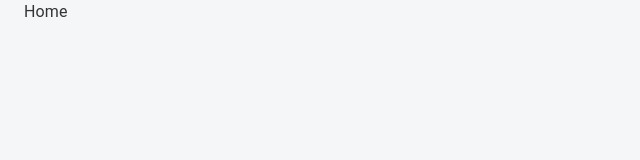
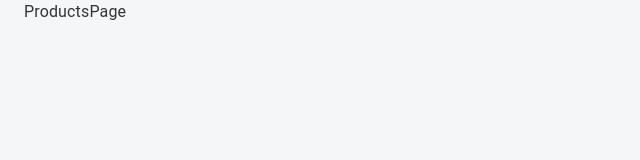
Before and after one commit to mamurdev/burak-react, a React (Create React App) app: page /products in a window 1280 px wide. Shown: the top 160 px of the page, without its empty margins (0-640 px from the left). Built offline with nearby package versions, Linux system fonts and the light colour scheme.

Commit message:
feat: implement routing for new pages and add HelpPage component

```diff
--- a/src/app/App.tsx
+++ b/src/app/App.tsx
@@ -1,30 +1,31 @@
 import React from "react";
 import "../css/app.css";
-import { Box, Button, Container, Stack, Typography } from "@mui/material";
 import { Route, Switch } from "react-router-dom";
 
-import { Users } from "./screens/Users";
-import { About } from "./screens/about";
+import { HomePage } from "./screens/homePage/index";
+import { ProductsPage } from "./screens/productsPage";
+import { OrdersPage } from "./screens/ordersPage";
+import { UserPage } from "./screens/userPage";
 
 function App() {
   return (
     <div>
       <Switch>
-        <Route path="/about">
-          <About />
+        <Route path="/products">
+          <ProductsPage />
         </Route>
-        <Route path="/users">
-          <Users />
+        <Route path="/orders">
+          <OrdersPage />
+        </Route>
+        <Route path="/member-page">
+          <UserPage />
         </Route>
         <Route path="/">
-          <Home />
+          <HomePage />
         </Route>
       </Switch>
     </div>
   );
 }
 
-function Home() {
-  return <Container>Home</Container>;
-}
 export default App;
--- /dev/null
+++ b/src/app/screens/helpPage/index.tsx
@@ -0,0 +1,5 @@
+import { Container } from "@mui/material";
+
+export function HelpPage() {
+  return <Container>HelpPage</Container>
+}
--- /dev/null
+++ b/src/app/screens/homePage/index.tsx
@@ -0,0 +1,5 @@
+import { Container } from "@mui/material";
+
+export function HomePage() {
+  return <Container>HomePage</Container>;
+}
--- /dev/null
+++ b/src/app/screens/ordersPage/index.tsx
@@ -0,0 +1,5 @@
+import { Container } from "@mui/material";
+
+export function OrdersPage() {
+  return <Container>OrdersPage</Container>
+}
--- /dev/null
+++ b/src/app/screens/productsPage/index.tsx
@@ -0,0 +1,5 @@
+import { Container } from "@mui/material";
+
+export function ProductsPage() {
+  return <Container>ProductsPage</Container>
+}
--- /dev/null
+++ b/src/app/screens/userPage/index.tsx
@@ -0,0 +1,5 @@
+import { Container } from "@mui/material";
+
+export function UserPage() {
+  return <Container>UserPage</Container>
+}
```
